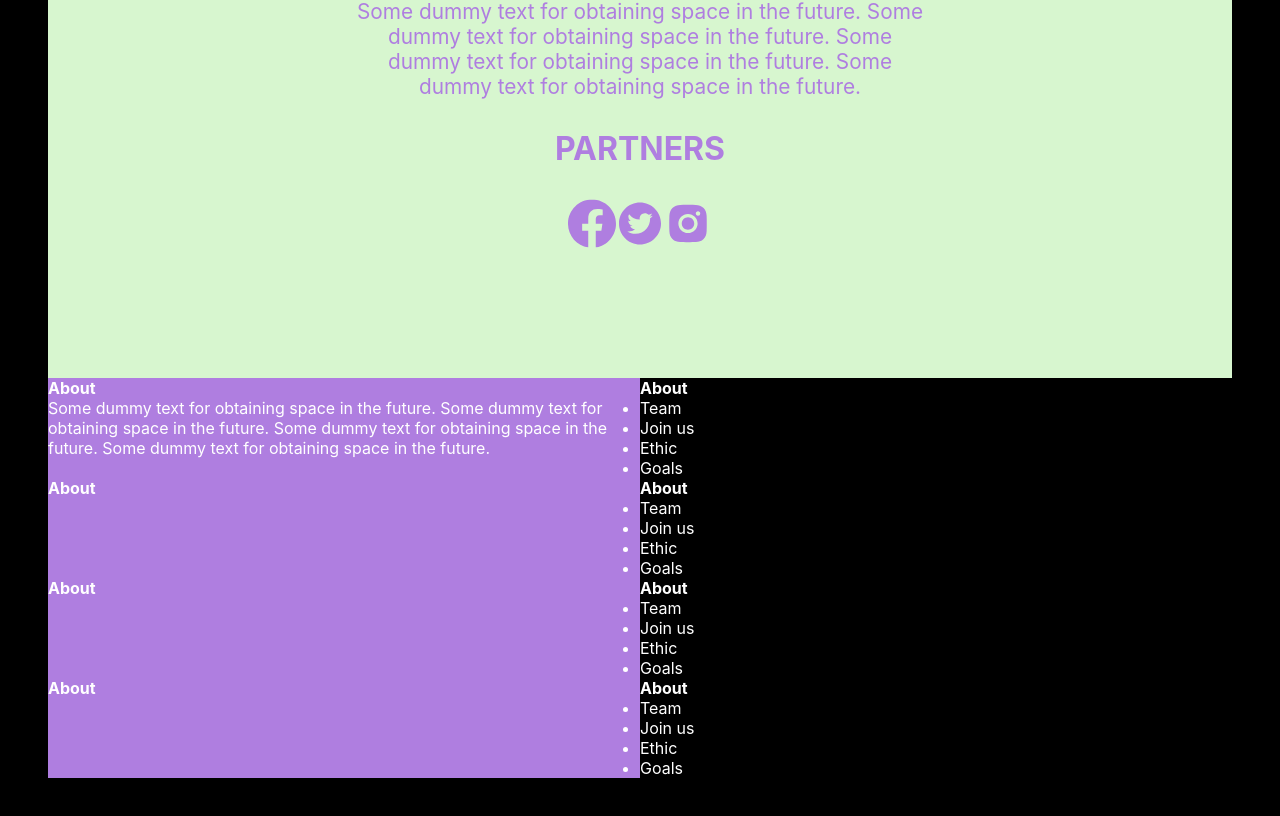
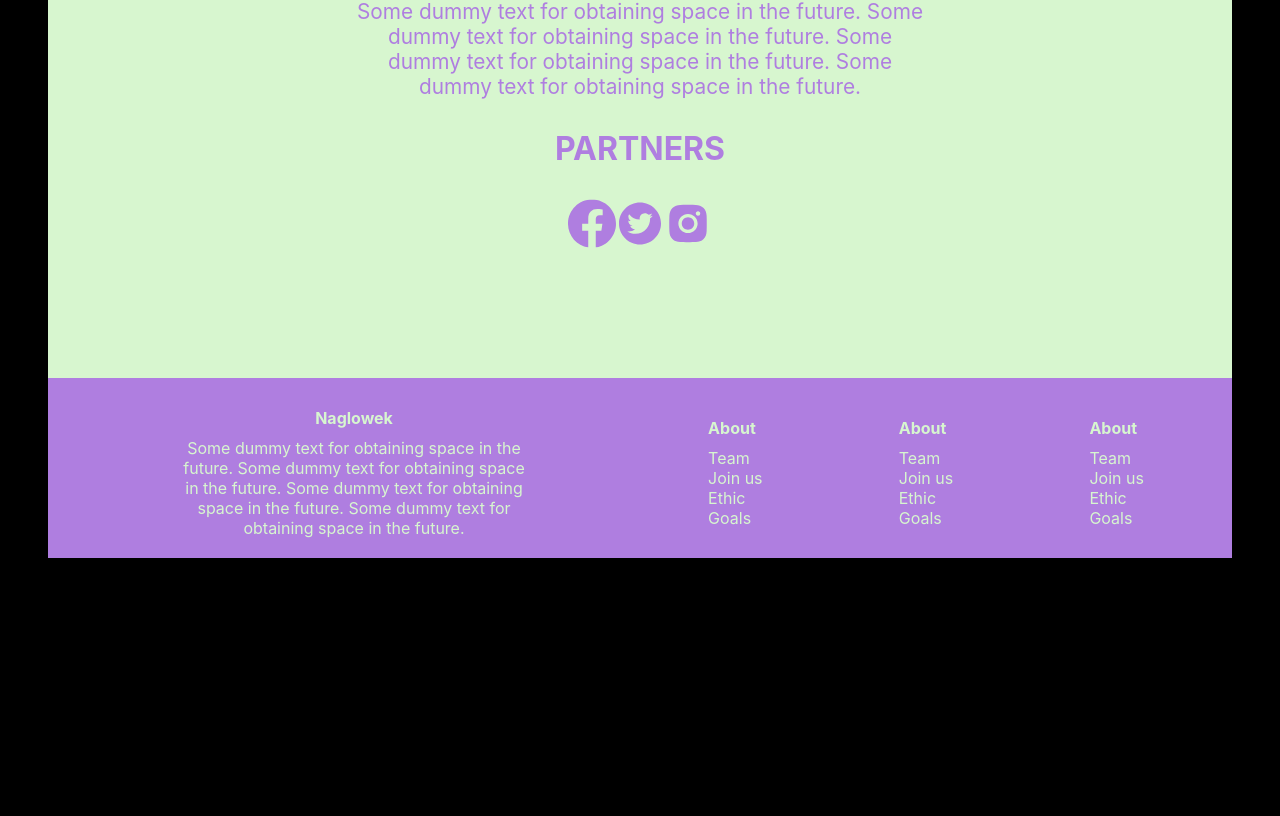
Before and after one commit to Lurr2/Healthy-restaurant, a React (Create React App) app: page / in a window 1280 px wide. Shown: the part 3490-4306 px from the top of the page. After the commit the page ends 4096 px from the top, so only its background shows below. Built offline with nearby package versions, Linux system fonts and the light colour scheme.

Commit message:
about section

```diff
--- a/src/components/About/About.js
+++ b/src/components/About/About.js
@@ -1,23 +1,28 @@
 import React from 'react';
 import data from '../../data.json';
 import AboutCard from '../common/card/AboutCard/AboutCard';
+import classes from './About.module.scss';
 
 const About = () => {
 
     return (
-        <section>
-            {data.map(AboutData => (
+        <section className={classes.container}>
+            <div className={classes.left}>
+                <h4>Naglowek</h4>
+                <p>Some dummy text for obtaining space in the future. Some dummy text for obtaining space in the future. Some dummy text for obtaining space in the future. Some dummy text for obtaining space in the future.</p>
+            </div>
+            <div className={classes.right}>
+               {data.map(element => (
                 <AboutCard
-                key={AboutData.id}
-                text={AboutData.text}
-                title={AboutData.title}
-                team={AboutData.team}
-                join={AboutData.join}
-                ethic={AboutData.ethic}
-                goals={AboutData.goals}
+                key={element.id}
+                title={element.title}
+                team={element.team}
+                joinus={element.joinus}
+                ethic={element.ethic}
+                goals={element.goals}
                 />
-            ))}
-
+               ))}
+            </div>
 
         </section>
     );
--- /dev/null
+++ b/src/components/About/About.module.scss
@@ -0,0 +1,29 @@
+@import '../../css/variables.module.scss';
+.container {
+background-color: $color-secondary-dark;
+display: flex;
+color: $color-primary;
+padding: 20px;
+
+    .left , .right{
+        flex: 1;
+    }
+    .right{
+        display: flex;
+        justify-content: space-around;
+        align-items: center;
+
+    }
+    .left {
+        text-align: center;
+        margin: auto 0;
+    }
+    h4 {
+        padding: 10px 0;
+    }
+    p {
+        width: 350px;
+        margin: auto;
+    }
+
+}
--- a/src/components/common/card/AboutCard/AboutCard.js
+++ b/src/components/common/card/AboutCard/AboutCard.js
@@ -1,27 +1,18 @@
 import React from 'react';
 import classes from './AboutCard.module.scss';
 
-const AboutCard = ({ title, text, team, join, ethic, goals }) => {
+const AboutCard = ({  title, team, joinus, ethic, goals }) => {
     return (
-        <section className={classes.container}>
-            <div className={classes.left_side}>
-                <h4>{title}</h4>
-                <p>{text}</p>
-            </div>
-            <div className={classes.right_side}>
-                <div className={classes.column}>
+        <div className={classes.container}>
             <h4>{title}</h4>
             <ul>
             <li>{team}</li>
-                    <li>{join}</li>
+            <li>{joinus}</li>
             <li>{ethic}</li>
             <li>{goals}</li>
             </ul>
-                </div>
 
         </div>
-
-        </section>
     );
 };
 
--- a/src/components/common/card/AboutCard/AboutCard.module.scss
+++ b/src/components/common/card/AboutCard/AboutCard.module.scss
@@ -1,15 +1,10 @@
 @import '../../../../css/variables.module.scss';
 .container {
-    background-color: $color-secondary-dark;
-    display: flex;
-  color: $color-white;
+   display: flex;
+   flex-direction: column;
 
-    .left_side, .right_side{
-        flex: 1;
-    }
-    .right_side{
-        flex-direction: row;
-        background-color: black;
 
-    }
+   ul{
+    list-style: none;
+   }
 }
--- a/src/data.json
+++ b/src/data.json
@@ -2,9 +2,8 @@
 
 
          [
-                {"id": "1", "text":"Some dummy text for obtaining space in the future. Some dummy text for obtaining space in the future. Some dummy text for obtaining space in the future. Some dummy text for obtaining space in the future.", "title":"About", "team":"Team", "join":"Join us", "ethic":"Ethic", "goals":"Goals"},
-                {"id": "2", "title":"About", "team":"Team", "join":"Join us", "ethic":"Ethic", "goals":"Goals"},
-                {"id": "3", "title":"About", "team":"Team", "join":"Join us", "ethic":"Ethic", "goals":"Goals"},
-                {"id": "4", "title":"About", "team":"Team", "join":"Join us", "ethic":"Ethic", "goals":"Goals"}
+                {"id": "2", "title":"About", "team":"Team", "joinus":"Join us", "ethic":"Ethic", "goals":"Goals"},
+                {"id": "3", "title":"About", "team":"Team", "joinus":"Join us", "ethic":"Ethic", "goals":"Goals"},
+                {"id": "4", "title":"About", "team":"Team", "joinus":"Join us", "ethic":"Ethic", "goals":"Goals"}
 
             ]
```
Lines whose indentation alone changed are shown as unchanged.
